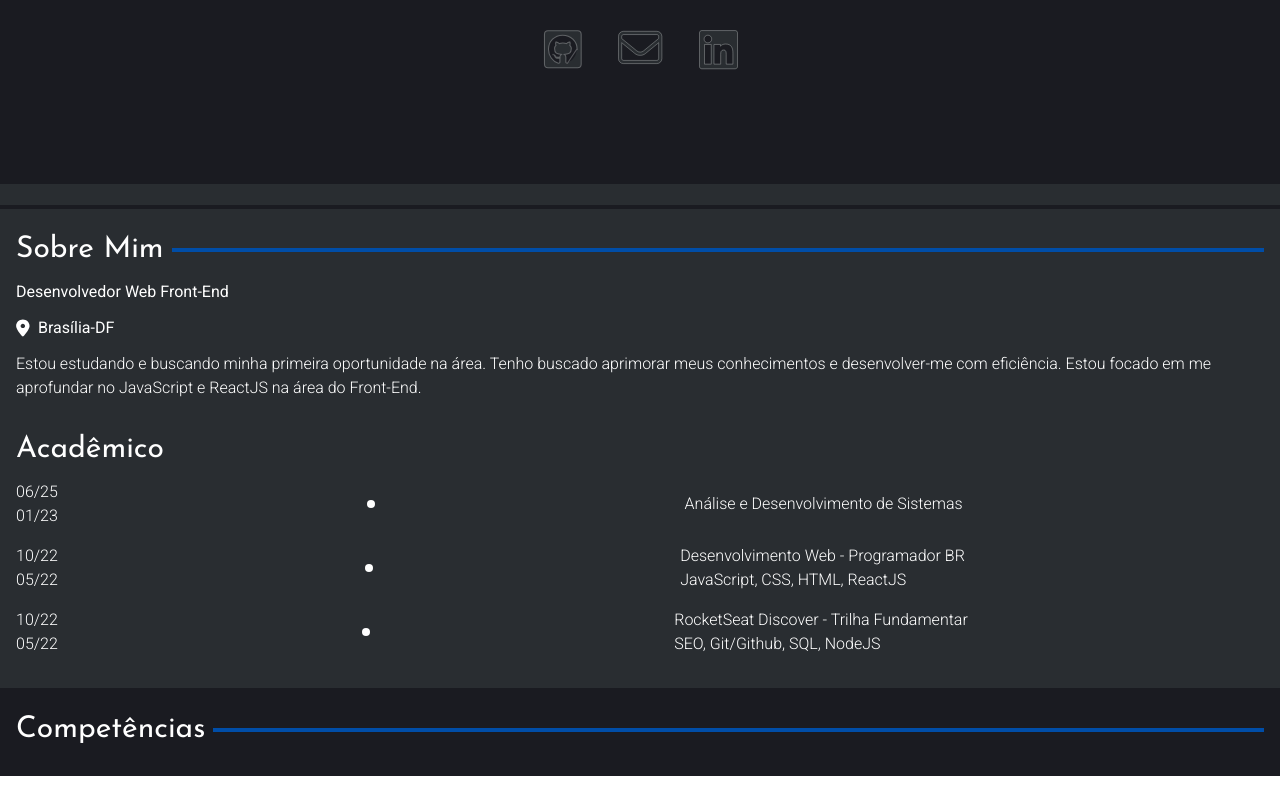
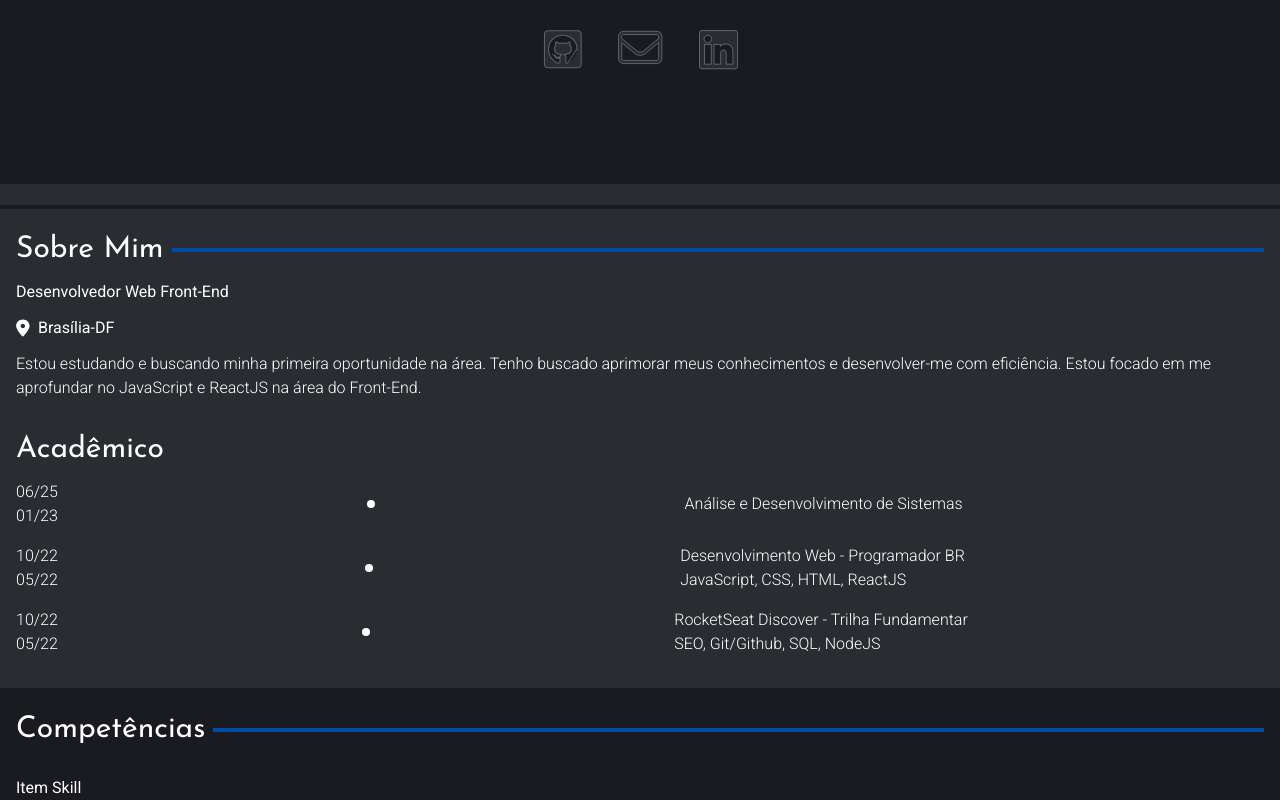
Before and after one commit to DanReiss/personal-website, a Next.js app: page / in a window 1280 px wide. Shown: the part 496-1296 px from the top of the page. Before the commit the page ends 1272 px from the top, so only its background shows below. Built offline with nearby package versions, Linux system fonts and the light colour scheme.

Commit message:
importar ItemSkill no arquivo index

```diff
--- a/src/pages/index.jsx
+++ b/src/pages/index.jsx
@@ -2,6 +2,7 @@ import React from 'react';
 import Image from 'next/image';
 
 import Navbar from '@/components/Navbar';
+import ItemSkill from '@/components/ItemSkill';
 
 function Home() {
   return (
@@ -121,7 +122,9 @@ function Home() {
             <h3 className="font-josefin text-3xl">Competências</h3>
             <span className="bg-blue w-full h-1 inline-block flex-1 m-auto ml-2" />
           </div>
-          <div className="grid" />
+          <div className="grid">
+            <ItemSkill />
+          </div>
         </section>
       </main>
     </>
```
